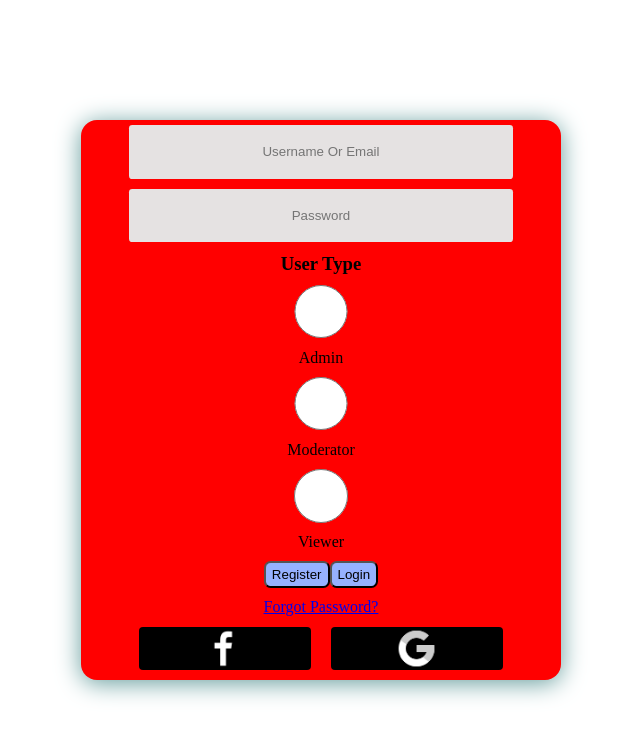
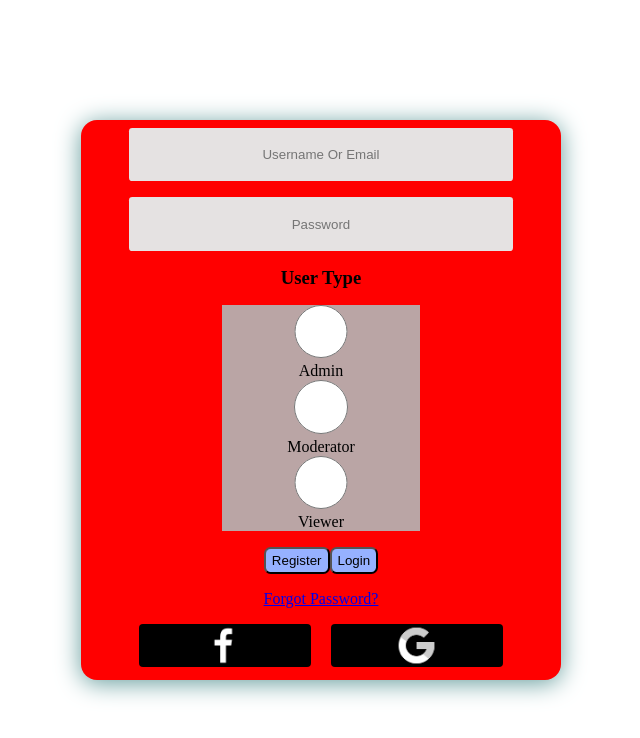
Before and after one commit to harshyadav3577/VFDashboard, a React (Create React App) app: page / in a window 1280 px wide. Shown: the top 738 px of the page, without its empty margins (319-959 px from the left). Built offline with nearby package versions, Linux system fonts and the light colour scheme.

Commit message:
added changes for alignment

```diff
--- a/src/components/loginform.css
+++ b/src/components/loginform.css
@@ -14,6 +14,13 @@
     display:flex;
     justify-content: center;
     align-items: center;
+
+}
+.radioBtn {
+
+
+    background-color: rgb(186, 165, 165);
+    text-align: center;
 
 }
 
--- a/src/components/loginform.js
+++ b/src/components/loginform.js
@@ -16,13 +16,17 @@ const LoginForm = () => {
         <div className="cover">
             <input type="text" placeholder="Username Or Email"/>
             <input type="password" placeholder="Password" />
+
+
             <h3 >User Type</h3>
+            <div className="radioBtn">
             <input type="radio" id="Admin" name="fav_language" value="admin"/>
-            <label for="html">Admin</label>
+            <label for="adin">Admin</label>
             <input type="radio" id="Moderator" name="fav_language" value="moderator"/>
-            <label for="css">Moderator</label>
+            <label for="moderator">Moderator</label>
             <input type="radio" id="Viewer" name="fav_language" value="viewer" />
-            <label for="javascript">Viewer</label>
+            <label for="viewer">Viewer</label>
+            </div>
             <div class="btnDiv">
                 <button class="reg-btn" type="submit">Register</button>
                 <button class="login-btn" type="submit">Login</button>
```
